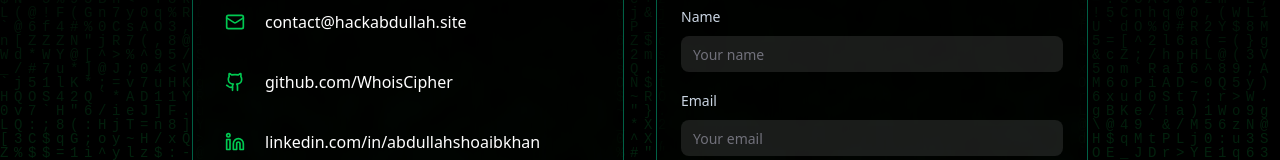
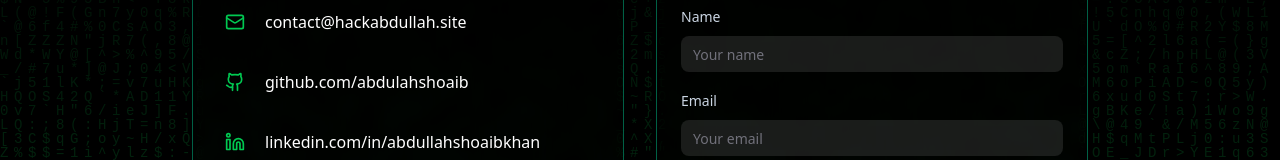
Before and after one commit to abdulahshoaib/portfolio, a Next.js app: page /contact in a window 1280 px wide. Shown: the part 227-387 px from the top of the page. Built offline with nearby package versions, Linux system fonts and the light colour scheme.

Commit message:
feat: fixed github link

```diff
--- a/app/contact/page.tsx
+++ b/app/contact/page.tsx
@@ -34,7 +34,7 @@ export default function ContactPage() {
                                         target="_blank"
                                         className="text-white hover:text-green-500 transition-colors"
                                     >
-                                        github.com/WhoisCipher
+                                        github.com/abdulahshoaib
                                     </Link>
                                 </div>
 
```
